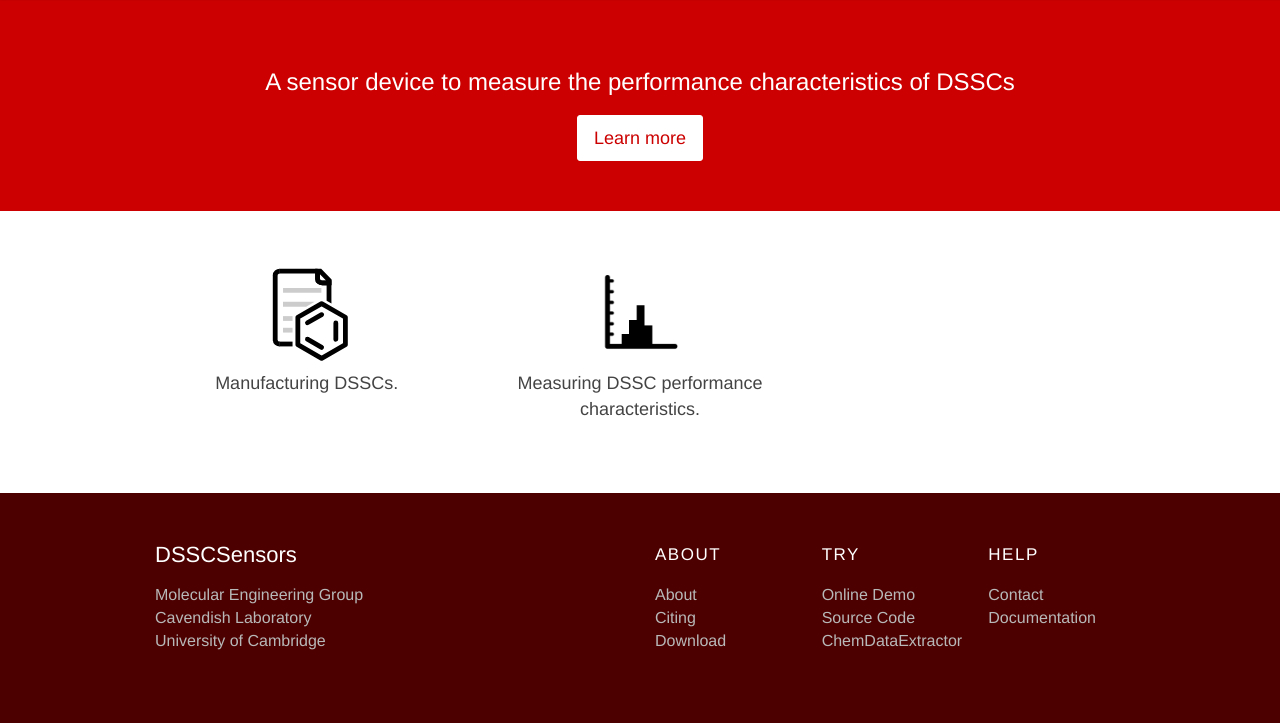
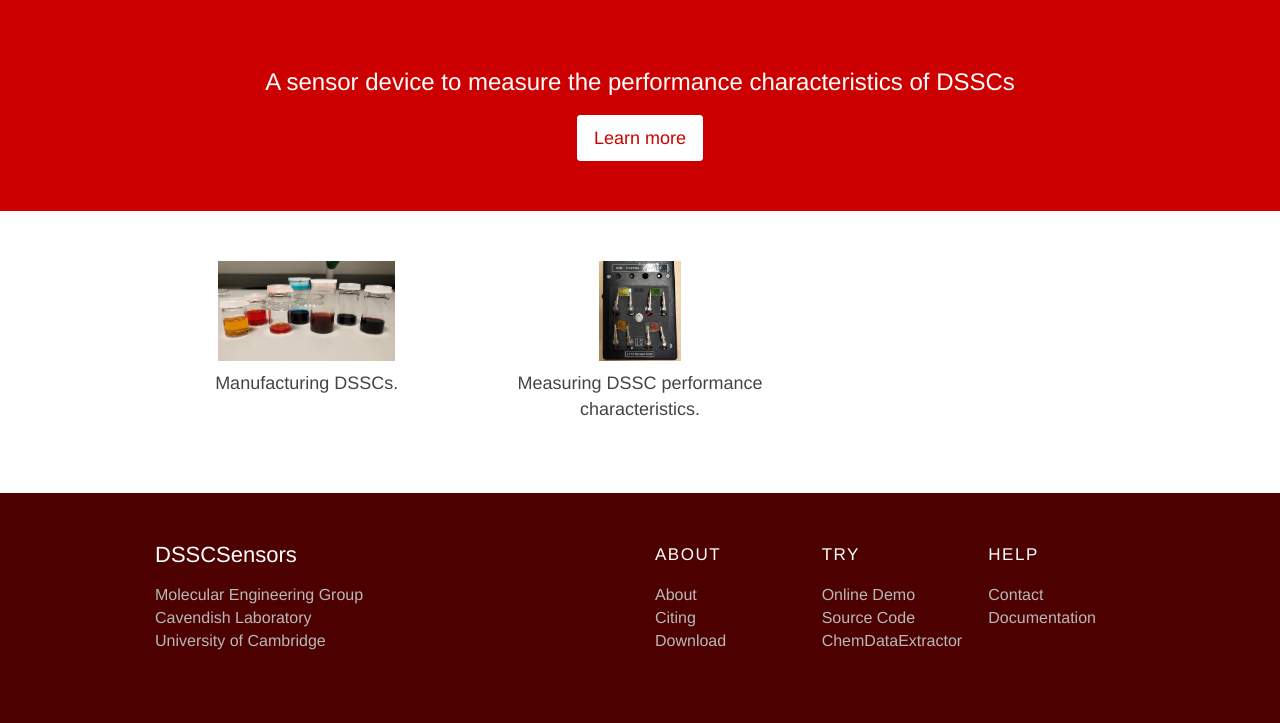
Before and after one commit to DSSCSensors/dssc-sensors.github.io, a Flask app: page / in a window 1280 px wide. Shown: the part 78-801 px from the top of the page. Run offline with Flask 2, Linux system fonts and the light colour scheme; some libraries are stand-ins or nearby versions.

Commit message:
Update index.html

```diff
--- a/ideweb-master/ideweb-master/ideweb/templates/index.html
+++ b/ideweb-master/ideweb-master/ideweb/templates/index.html
@@ -17,12 +17,12 @@
     <div class="container">
       <div class="row">
         <div class="col-sm-4 text-center">
-          <img class="img-feature" src="{{ url_for('static', filename='img/cde-logo.svg') }}">
+          <img class="img-feature" src="{{ url_for('static', filename='img/dyes.jpg') }}">
           <div class="feature-display">Manufacturing DSSCs.</div>
         </div>
 
         <div class="col-sm-4 text-center">
-          <img class="img-feature" src="{{ url_for('static', filename='img/hist.png') }}">
+          <img class="img-feature" src="{{ url_for('static', filename='img/sensor.jpg') }}">
           <div class="feature-display">Measuring DSSC performance characteristics.</div>
         </div>
       </div>
```
